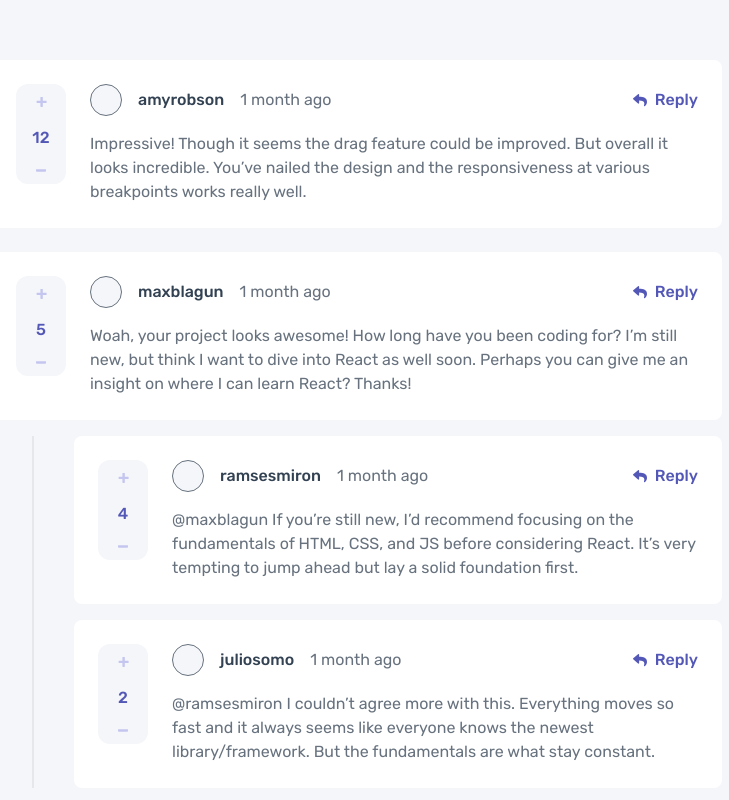
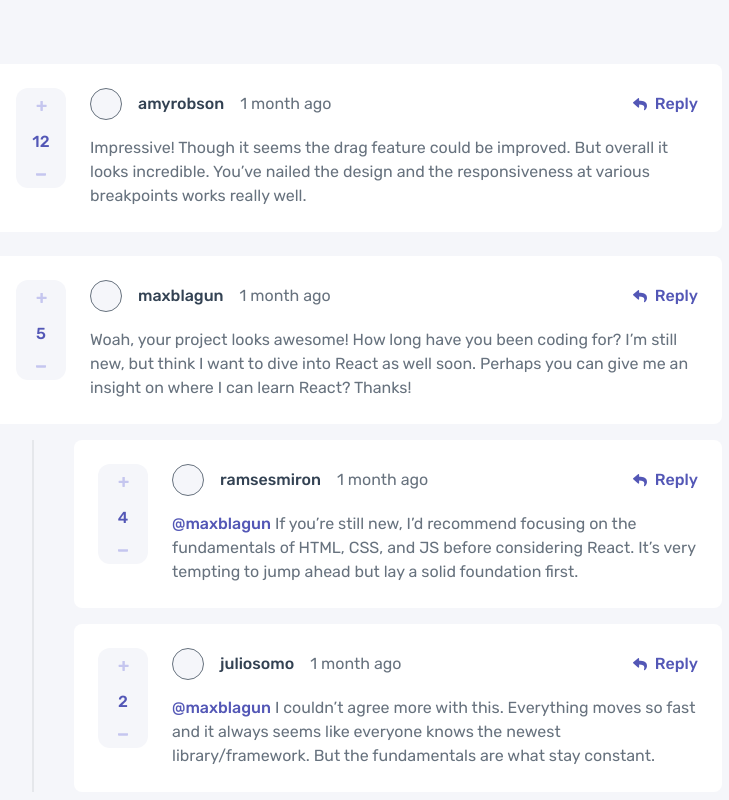
Before and after one commit to OyinloluB/Interactive-Comments, a React (Vite) app: page / in a window 1280 px wide. Shown: the top 800 px of the page, without its empty margins (283-1012 px from the left). Built offline with nearby package versions, Linux system fonts and the light colour scheme.

Commit message:
cleaning up

```diff
--- a/src/App.jsx
+++ b/src/App.jsx
@@ -1,7 +1,7 @@
 import Comments from "./features/comments/Comments";
 import "./index.css";
 
-const commentsData = [
+const initialComments = [
   {
     id: 1,
     user: "amyrobson",
@@ -18,13 +18,14 @@ const commentsData = [
       {
         id: 2,
         user: "ramsesmiron",
-        text: "@maxblagun If you’re still new, I’d recommend focusing on the fundamentals of HTML, CSS, and JS before considering React. It’s very tempting to jump ahead but lay a solid foundation first.",
+        text: "If you’re still new, I’d recommend focusing on the fundamentals of HTML, CSS, and JS before considering React. It’s very tempting to jump ahead but lay a solid foundation first.",
         votes: 4,
+        replies: [],
       },
       {
         id: 3,
         user: "juliosomo",
-        text: "@ramsesmiron I couldn’t agree more with this. Everything moves so fast and it always seems like everyone knows the newest library/framework. But the fundamentals are what stay constant.",
+        text: "I couldn’t agree more with this. Everything moves so fast and it always seems like everyone knows the newest library/framework. But the fundamentals are what stay constant.",
         votes: 2,
         replies: [],
       },
@@ -33,7 +34,7 @@ const commentsData = [
 ];
 
 function App() {
-  return <Comments comments={commentsData} />;
+  return <Comments comments={initialComments} />;
 }
 
 export default App;
--- a/src/features/comments/Comment.jsx
+++ b/src/features/comments/Comment.jsx
@@ -4,11 +4,13 @@ import VotingControls from "./VotingControls";
 import { useState } from "react";
 import CommentForm from "./CommentForm";
 
-const Comment = ({ comment }) => {
+const Comment = ({ comment, replyingTo }) => {
   const [showReplyForm, setShowReplyForm] = useState(false);
+  const [replyUsername, setReplyUsername] = useState("");
 
   const handleReplyFormDisplay = () => {
-    setShowReplyForm(`@${comment.user}`);
+    setReplyUsername(`@${comment.user}`);
+    setShowReplyForm(true);
   };
 
   return (
@@ -34,22 +36,29 @@ const Comment = ({ comment }) => {
               </div>
             </div>
 
-            <p className="font-normal text-base text-secondary">
-              {comment.text}
-            </p>
+            <div>
+              <p className="font-normal text-base text-secondary">
+                {replyingTo && (
+                  <span className="mr-1 text-primary font-medium">
+                    @{replyingTo}
+                  </span>
+                )}
+                {comment.text}
+              </p>
+            </div>
           </div>
         </div>
         <div className="flex justify-between items-center mt-6 sm:hidden">
           <VotingControls votes={12} />
-          <CommentActions />
+          <CommentActions onReply={handleReplyFormDisplay} />
         </div>
       </div>
       {showReplyForm && (
         <CommentForm
           onSubmit={() => console.log("Reply submitted")}
-          placeholder=""
+          placeholder={`Reply ${replyUsername}`}
           submitText="Reply"
-          username={showReplyForm}
+          username={replyUsername}
           className="mt-2"
         />
       )}
@@ -65,6 +74,7 @@ Comment.propTypes = {
     votes: PropTypes.number.isRequired,
     replies: PropTypes.array,
   }).isRequired,
+  replyingTo: PropTypes.string,
 };
 
 export default Comment;
--- a/src/features/comments/CommentForm.jsx
+++ b/src/features/comments/CommentForm.jsx
@@ -1,20 +1,11 @@
 import PropTypes from "prop-types";
 import { useState } from "react";
 
-const CommentForm = ({
-  onSubmit,
-  placeholder,
-  submitText,
-  username,
-  className,
-}) => {
-  const isReply = Boolean(username);
+const CommentForm = ({ onSubmit, placeholder, submitText, className }) => {
   const [commentText, setCommentText] = useState("");
 
   const handleChange = (e) => {
-    const inputValue = e.target.value;
-
-    setCommentText(inputValue);
+    setCommentText(e.target.value);
   };
 
   return (
@@ -22,18 +13,13 @@ const CommentForm = ({
       className={`flex sm:flex-row flex-col items-start gap-4 p-6 rounded-md bg-comment ${className}`}
     >
       <div className="min-w-[32px] min-h-[32px] rounded-full border border-secondary bg-background hidden md:flex" />
-
       <div className="relative w-full">
-        <div className="absolute left-4 top-4 text-primary pointer-events-none">
-          {isReply && <span>{username}</span>}
-        </div>
         <textarea
           type="text"
           value={commentText}
           onChange={handleChange}
           placeholder={placeholder}
           className="w-full min-h-[96px] p-4 border border-border focus:outline-0 placeholder:text-secondary placeholder:text-base rounded-md"
-          style={{ paddingLeft: `${username?.length * 10 + 16}px` }}
         />
       </div>
 
@@ -61,7 +47,6 @@ CommentForm.propTypes = {
   onSubmit: PropTypes.func.isRequired,
   placeholder: PropTypes.string,
   submitText: PropTypes.string,
-  username: PropTypes.string,
   className: PropTypes.string,
 };
 
--- a/src/features/comments/Comments.jsx
+++ b/src/features/comments/Comments.jsx
@@ -8,16 +8,20 @@ const Comments = ({ comments }) => {
   };
 
   return (
-    <div className="flex justify-center min-h-screen sm:py-15 px-5 py-10 font-rubik bg-background ">
+    <div className="flex justify-center min-h-screen sm:py-16 px-5 py-10 font-rubik bg-background ">
       <div className="sm:max-w-[730px] space-y-6">
         {comments.map((comment) => (
           <div key={comment.id}>
             <Comment comment={comment} />
 
-            {comment.replies && comment.replies.length > 0 && (
+            {comment.replies.length > 0 && (
               <div className="mt-4 space-y-4 sm:ml-10 sm:pl-10 pl-5 border-l-2 border-gray-200">
                 {comment.replies.map((reply) => (
-                  <Comment key={reply.id} comment={reply} isReply />
+                  <Comment
+                    key={reply.id}
+                    comment={reply}
+                    replyingTo={comment.user}
+                  />
                 ))}
               </div>
             )}
```
